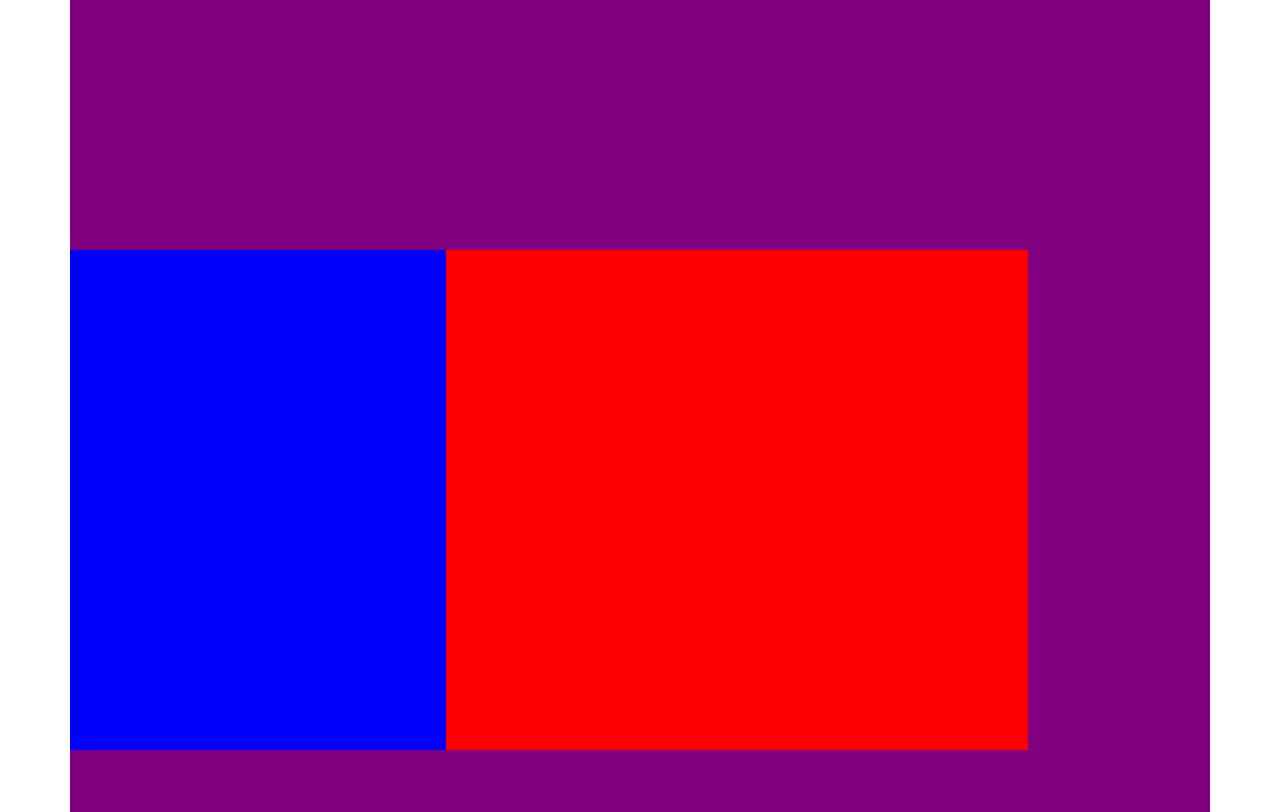
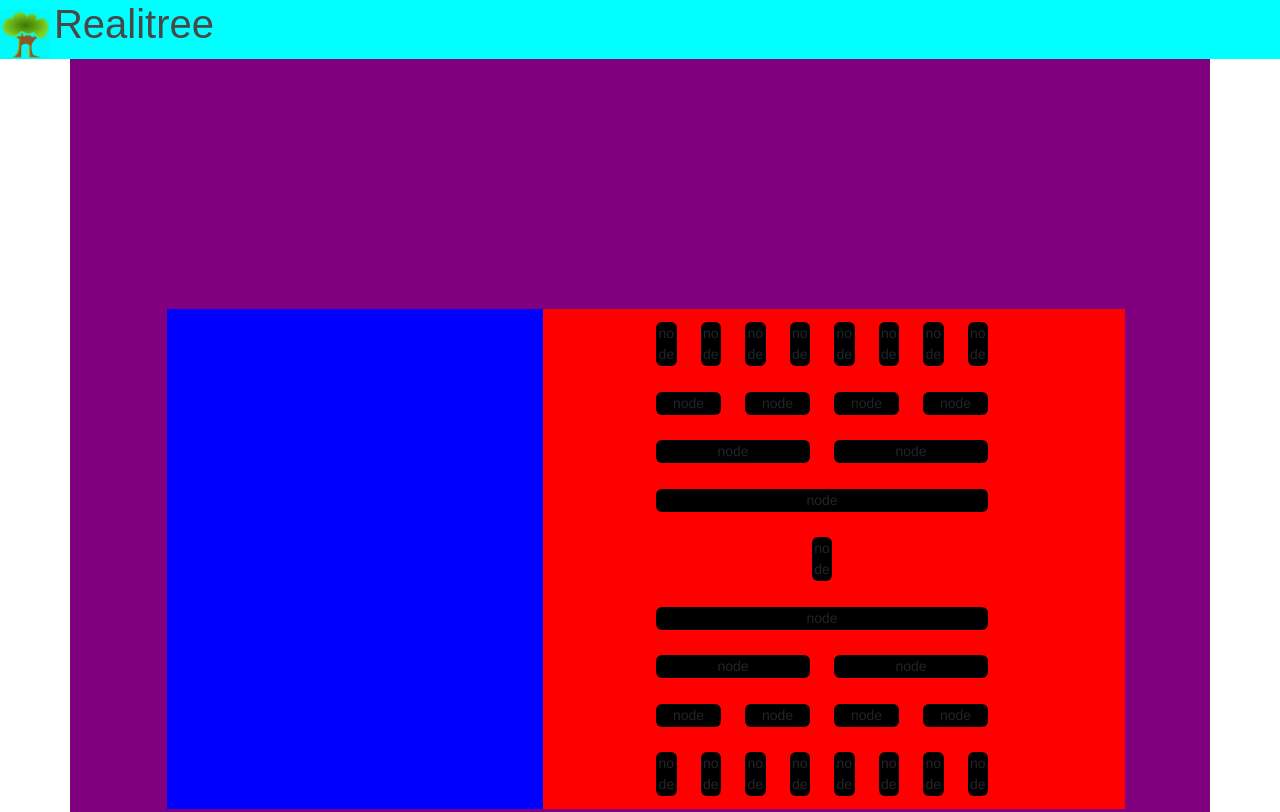
Before and after one commit to Ace-Quantum/Realitree, a plain HTML site: page index.html in a window 1280 px wide. Shown: the top 812 px of the page. Drawn offline with nearby package versions, Linux system fonts and the light colour scheme; a web font is replaced by a local one.

Commit message:
Progress on layout

```diff
--- a/index.html
+++ b/index.html
@@ -4,20 +4,76 @@
     <meta charset="UTF-8">
     <meta name="viewport" content="width=device-width, initial-scale=1.0">
     <title>Realitree</title>
+    <link rel="preconnect" href="https://fonts.googleapis.com">
+    <link rel="preconnect" href="https://fonts.gstatic.com" crossorigin>
+    <link href="https://fonts.googleapis.com/css2?family=Micro+5+Charted&display=swap" rel="stylesheet">
     <link rel="icon" href="images/favicon.png" type="image/png">
     <link href="https://cdn.jsdelivr.net/npm/bootstrap@5.3.3/dist/css/bootstrap.min.css" rel="stylesheet" integrity="sha384-QWTKZyjpPEjISv5WaRU9OFeRpok6YctnYmDr5pNlyT2bRjXh0JMhjY6hW+ALEwIH" crossorigin="anonymous">
     <link rel="stylesheet" href="styles.css"/>
 </head>
 <body>
+    <header class="page-header align-items-end">
+        <img class="logo_icon" src="images/favicon.png">
+        <h1 class="logo">Realitree</h1>
+    </header>
     <div class="container overflow-hidden text-center">
         <!-- gameplay area -->
-        <section id="gameplay_region" class="row align-items-center gx-5">
+        <section id="gameplay_region" class="row align-items-center justify-content-center gx-5">
             <section id="controller_region" class="col-4">
                 <!-- user input area -->
             </section>
 
-            <section id="feedback_region" class="col-6">
+            <section id="feedback_region" class="col-6 row align-items-center">
                 <!-- game area -->
+                <div class="row justify-content-center">
+                    <div class="col-1"><div class="card node">node</div></div>
+                    <div class="col-1"><div class="card node">node</div></div>
+                    <div class="col-1"><div class="card node">node</div></div>
+                    <div class="col-1"><div class="card node">node</div></div>
+                    <div class="col-1"><div class="card node">node</div></div>
+                    <div class="col-1"><div class="card node">node</div></div>
+                    <div class="col-1"><div class="card node">node</div></div>
+                    <div class="col-1"><div class="card node">node</div></div>
+                </div>
+                <div class="row justify-content-center">
+                    <div class="col-2"><div class="card node">node</div></div>
+                    <div class="col-2"><div class="card node">node</div></div>
+                    <div class="col-2"><div class="card node">node</div></div>
+                    <div class="col-2"><div class="card node">node</div></div>
+                </div>
+                <div class="row justify-content-center">
+                    <div class="col-4"><div class="card node">node</div></div>
+                    <div class="col-4"><div class="card node">node</div></div>
+                </div>
+                <div class="row justify-content-center">
+                    <div class="col-8"><div class="card node">node</div></div>
+                </div>
+                <div class="row justify-content-center">
+                    <div class="col-1"><div class="card node">node</div></div>
+                </div>
+                <div class="row justify-content-center">
+                    <div class="col-8"><div class="card node">node</div></div>
+                </div>
+                <div class="row justify-content-center">
+                    <div class="col-4"><div class="card node">node</div></div>
+                    <div class="col-4"><div class="card node">node</div></div>
+                </div>
+                <div class="row justify-content-center">
+                    <div class="col-2"><div class="card node">node</div></div>
+                    <div class="col-2"><div class="card node">node</div></div>
+                    <div class="col-2"><div class="card node">node</div></div>
+                    <div class="col-2"><div class="card node">node</div></div>
+                </div>
+                <div class="row justify-content-center">
+                    <div class="col-1"><div class="card node">node</div></div>
+                    <div class="col-1"><div class="card node">node</div></div>
+                    <div class="col-1"><div class="card node">node</div></div>
+                    <div class="col-1"><div class="card node">node</div></div>
+                    <div class="col-1"><div class="card node">node</div></div>
+                    <div class="col-1"><div class="card node">node</div></div>
+                    <div class="col-1"><div class="card node">node</div></div>
+                    <div class="col-1"><div class="card node">node</div></div>
+                </div>
             </section>
         </section>
     </div>
--- a/styles.css
+++ b/styles.css
@@ -22,3 +22,21 @@ div.container {
     height: 500px;
     background-color: red;
 }
+
+.logo {
+    display: inline;
+    font-family: "Micro 5 Charted", sans-serif;
+    font-weight: 400;
+    font-style: normal;
+}
+.logo_icon {
+    height: 50px;
+    width: 50px;
+}
+.node {
+    background-color: black;
+}
+
+.page-header {
+    background-color: aqua;
+}
```
